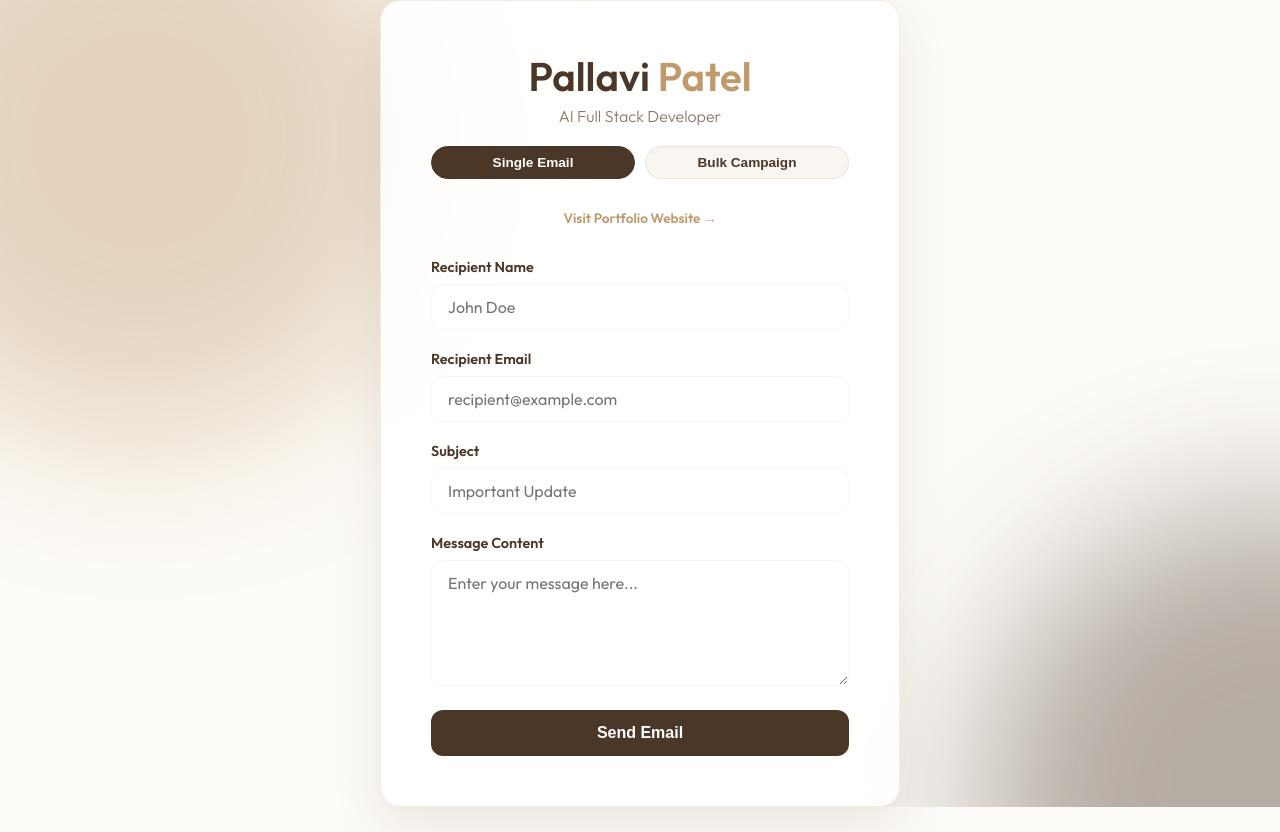
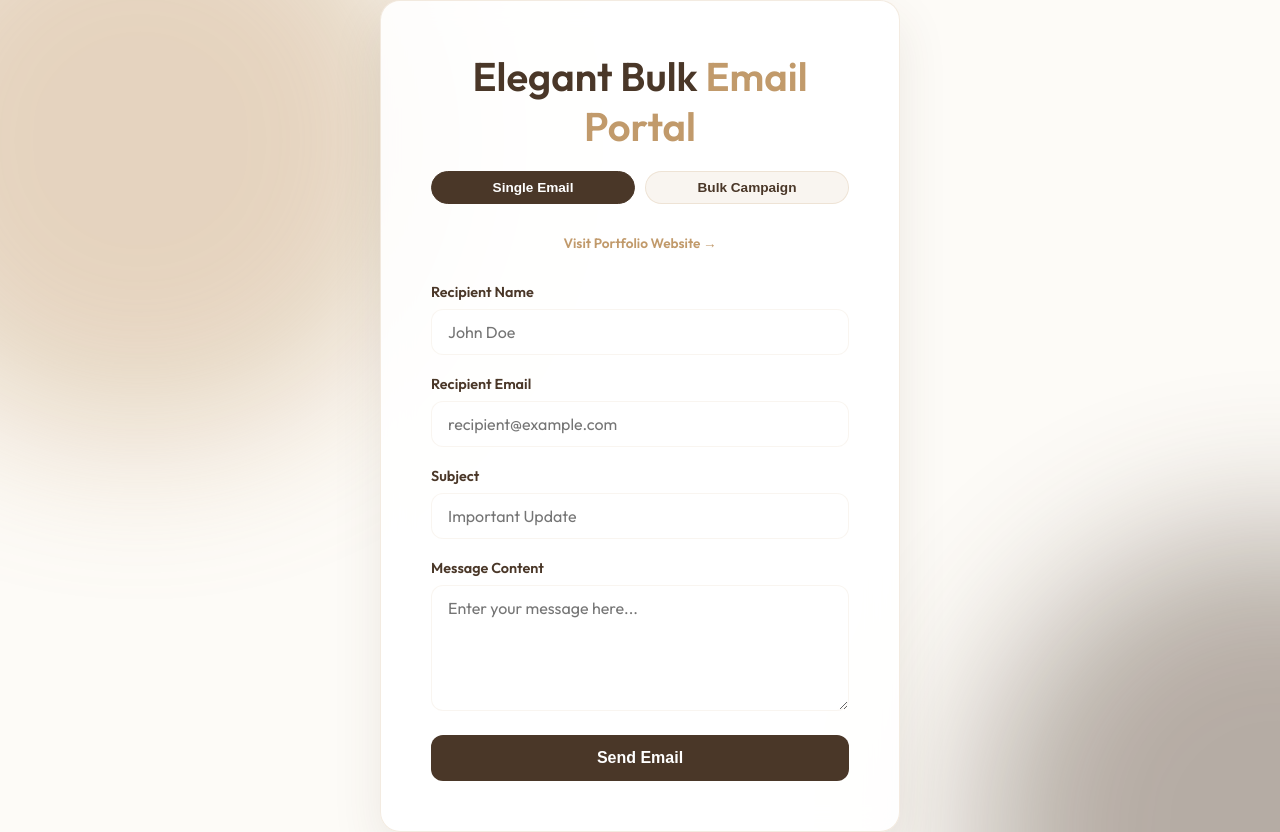
Before and after one commit to pallavi-patel-developer/Bulk-Email-Send, a website: page public/index.html in a window 1280 px wide. Before the commit the page ends 807 px from the top, so only its background shows below. Drawn offline with nearby package versions, Linux system fonts and the light colour scheme.

Commit message:
feat: Implement a web-based email portal with bulk email sending via CSV upload and an elegant UI.

```diff
--- a/public/index.html
+++ b/public/index.html
@@ -16,8 +16,8 @@
 
     <div class="glass-container">
         <header>
-            <h1>Pallavi <span>Patel</span></h1>
-            <p>AI Full Stack Developer</p>
+            <h1>Elegant Bulk <span>Email Portal</span></h1>
+            <!-- <p>AI Full Stack Developer</p> -->
             <div class="tabs">
                 <button type="button" class="tab-btn active" onclick="switchMode('single')">Single Email</button>
                 <button type="button" class="tab-btn" onclick="switchMode('bulk')">Bulk Campaign</button>
--- a/public/style.css
+++ b/public/style.css
@@ -22,8 +22,33 @@ body {
     display: flex;
     justify-content: center;
     align-items: center;
-    overflow: hidden;
+    overflow-y: auto;
     position: relative;
+}
+
+/* Custom Global Scrollbar */
+::-webkit-scrollbar {
+    width: 10px;
+}
+
+::-webkit-scrollbar-track {
+    background: var(--off-white);
+}
+
+::-webkit-scrollbar-thumb {
+    background: var(--accent-gold);
+    border-radius: 5px;
+    border: 3px solid var(--off-white);
+}
+
+::-webkit-scrollbar-thumb:hover {
+    background: var(--primary-brown);
+}
+
+/* For Firefox */
+* {
+    scrollbar-width: thin;
+    scrollbar-color: var(--accent-gold) var(--off-white);
 }
 
 /* Background Animations */
--- a/server.js
+++ b/server.js
@@ -122,8 +122,7 @@ const createEmailTemplate = (name, message) => {
     <body>
         <div class="container">
             <div class="header-banner">
-                <h1>PALLAVI PATEL</h1>
-                <p>AI Full Stack Developer</p>
+                <h1>Elegant Bulk Email Portal</h1>
             </div>
             <div class="content">
                 <h2>Hi ${name} Team,</h2>
```
Also changed, not shown: README.md, public/image copy 2.png (added), public/image copy.png (added), public/image.png (added).
